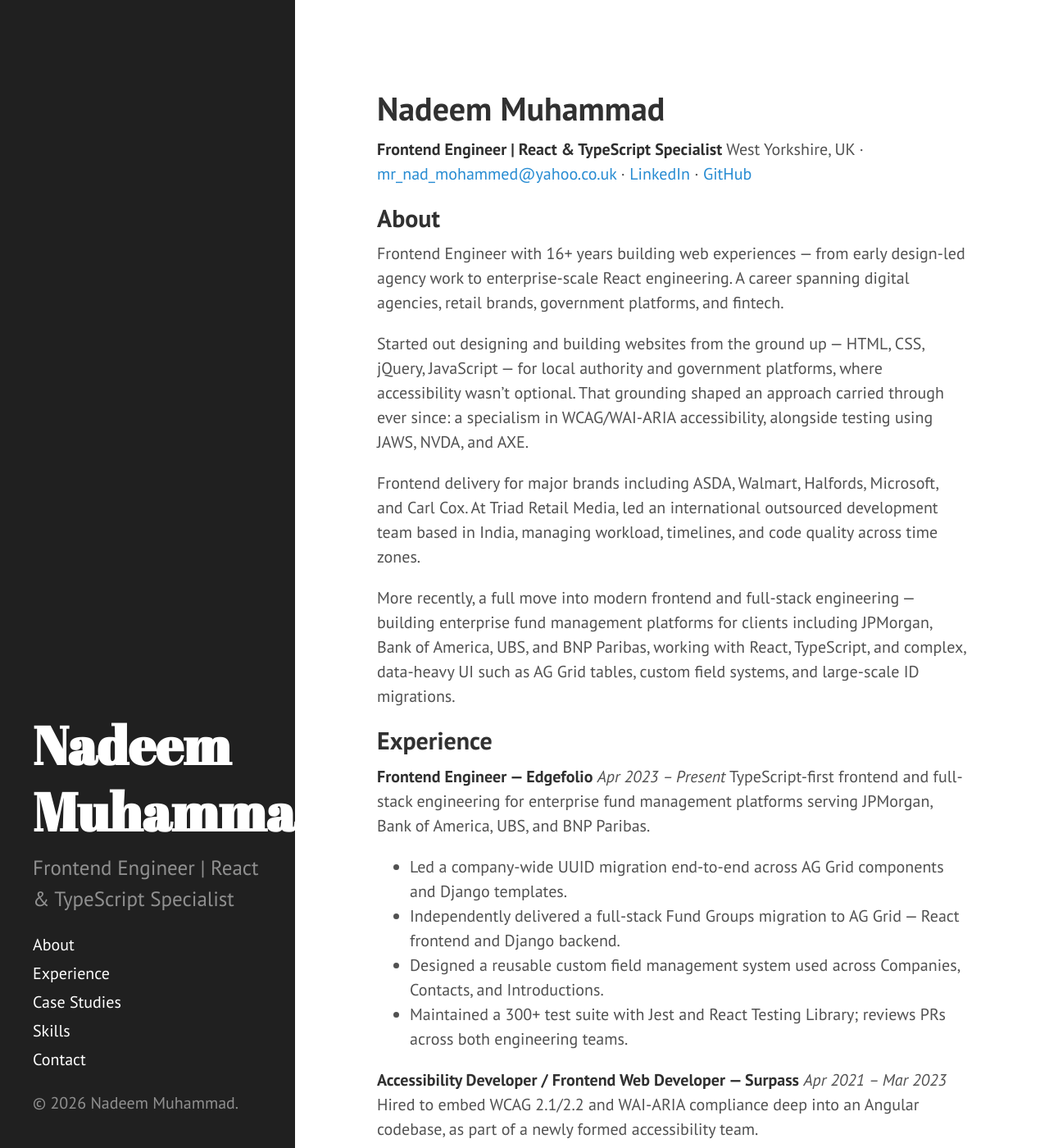
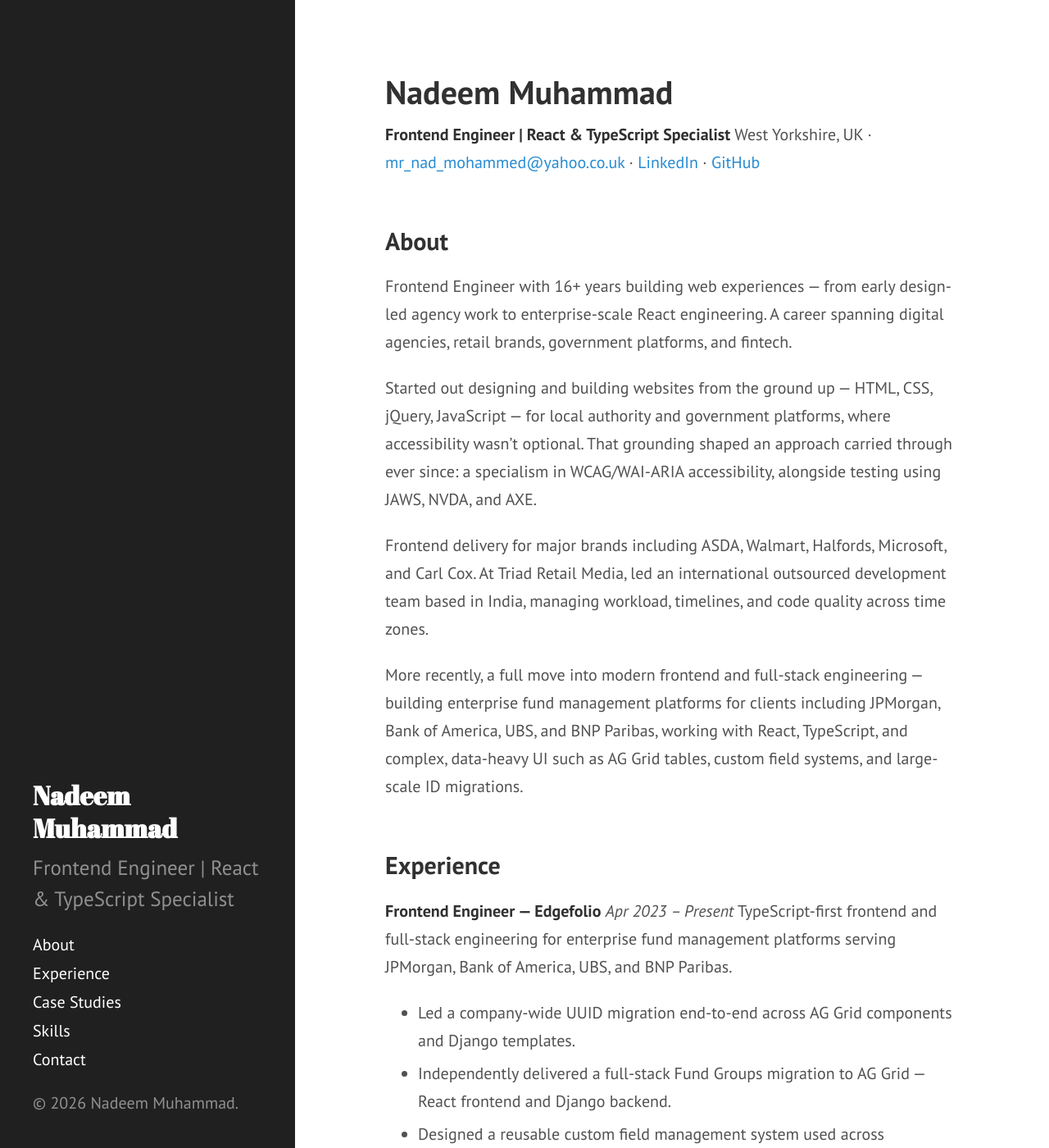
Before and after one commit to nadeem-muhammad/nadeem-muhammad.github.io, a Jekyll site: the page built from index.md, in a window 1280 px wide and 1400 px high. Shown: the whole window at 82% size. Built offline with Jekyll 4.4.1, drawn with Linux system fonts in a browser that asks for light colours.

Commit message:
Enhance styles for portfolio and content layout
Added styles for portfolio section and adjusted content padding and margins.

```diff
--- a/public/css/hyde.css
+++ b/public/css/hyde.css
@@ -248,3 +248,19 @@ a.sidebar-nav-item:focus {
 .theme-base-0f .related-posts li a:hover {
   color: #8f5536;
 }
+
+/* Portfolio tweaks */
+.sidebar-about h1,
+.sidebar-about h1 a {
+  font-size: 1.6rem;
+  line-height: 1.25;
+  word-wrap: break-word;
+  color: #fff;
+}
+
+.content { padding: 3rem 1.5rem; line-height: 1.7; }
+.content h2 { margin-top: 3rem; margin-bottom: 1rem; }
+.content h3 { margin-top: 2rem; margin-bottom: .75rem; }
+.content p { margin-bottom: 1.1rem; }
+.content ul { margin-bottom: 1.1rem; }
+.content li { margin-bottom: .3rem; }
```
